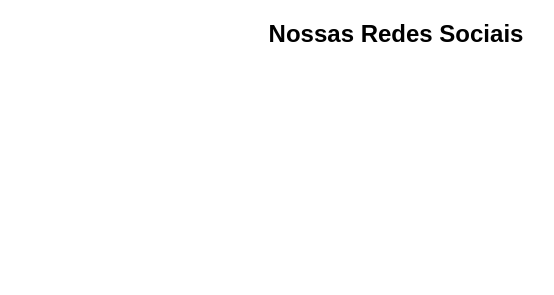
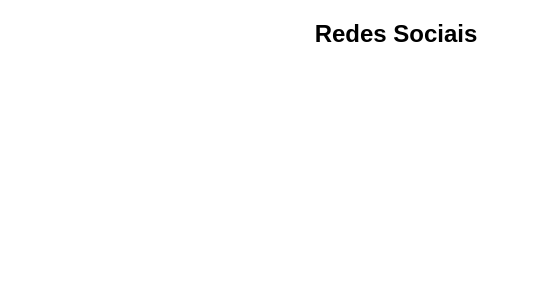
Before and after one commit to Richardnascimento16/EscolaFB, a plain HTML site: page easy-postifólio/contact.html in a window 1280 px wide. Shown: the full height of the page, 264-818 px from the left. Drawn offline with Linux system fonts and the light colour scheme.

Commit message:
Atualizar o contact.html
mudei o h1 do ul

```diff
--- a/easy-postifólio/contact.html
+++ b/easy-postifólio/contact.html
@@ -9,7 +9,7 @@
 </head>
 <body><title>nossas redes sociais</title>
     <nav>
-        <ul><a><h1>Nossas Redes Sociais</h1></a><br>
+        <ul><a><h1>Redes Sociais</h1></a><br>
             <img src="https://tse4.mm.bing.net/th/id/OIP.opvcMdsA9hc4Fnp_LCibPQHaHa?rs=1&pid=ImgDetMain"alt="logo">
             <a href="https://www.instagram.com/_fairhouse/" target="_blank" rel="external">clique aqui</a><br>
             <img src="https://tse3.mm.bing.net/th/id/OIP.k1GZiULqC-enIxWAptfRZwHaHa?rs=1&pid=ImgDetMain" alt="logo">
```
